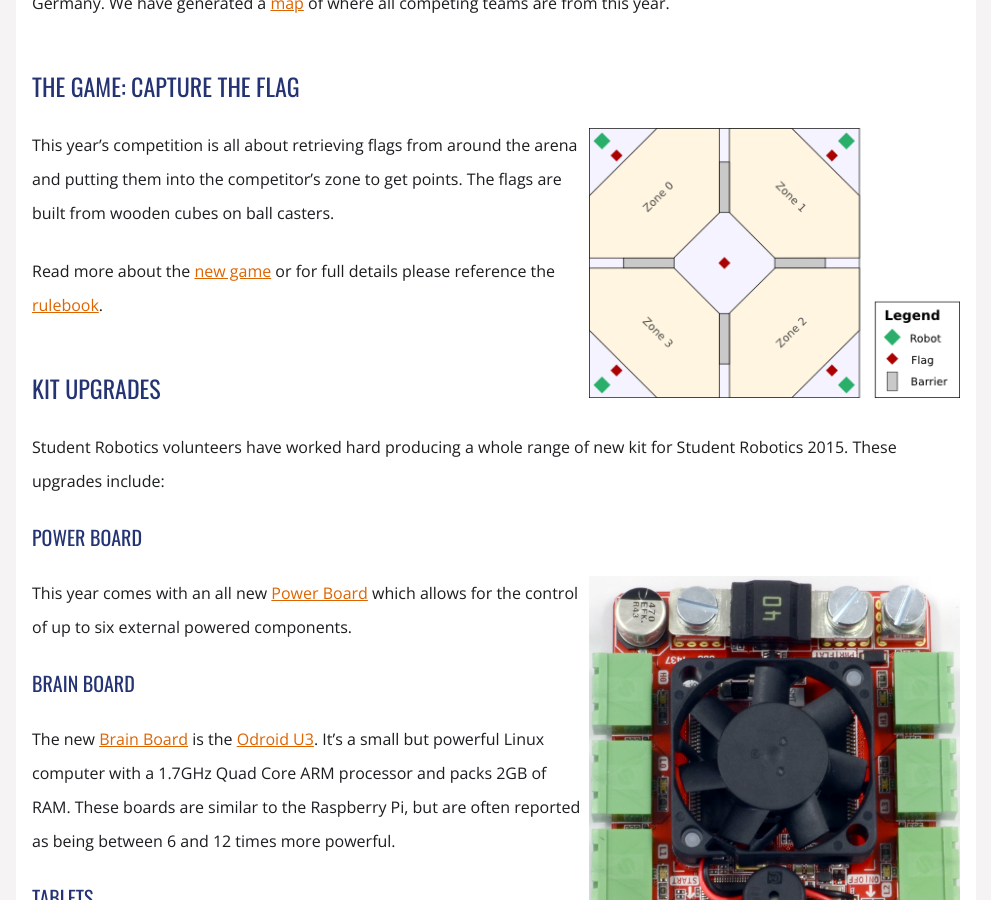
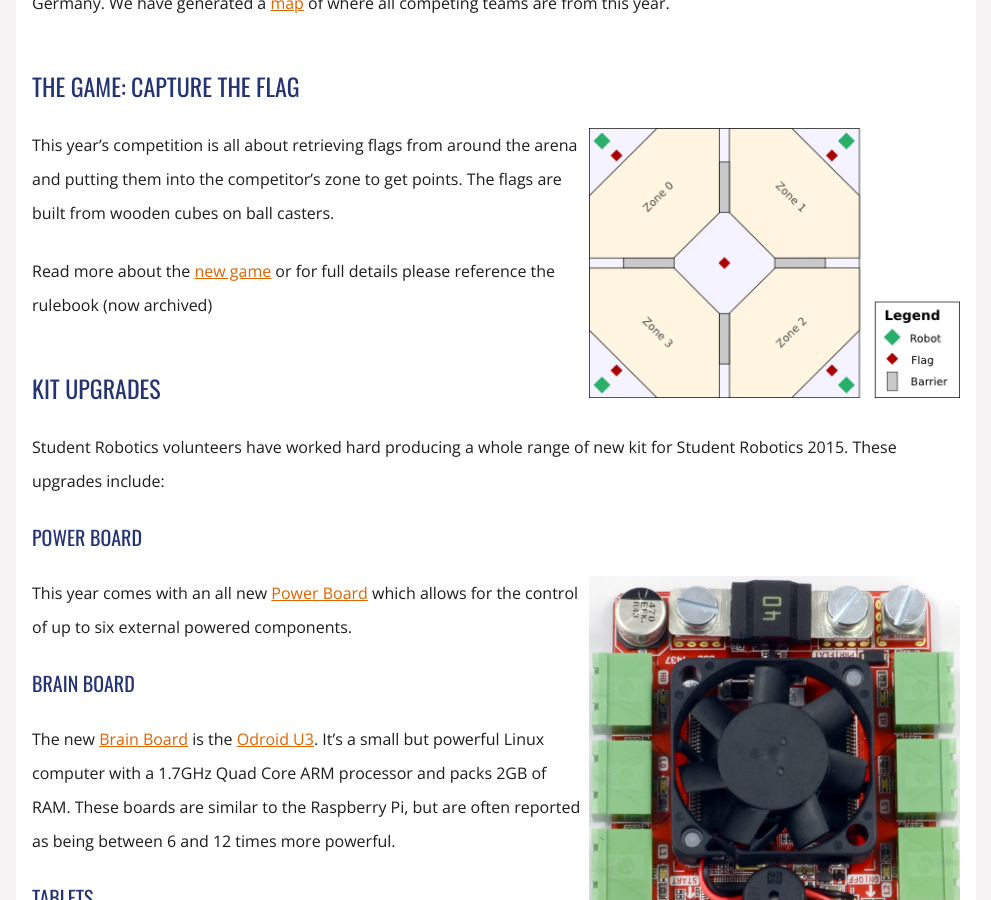
Before and after one commit to srobo/website, a Jekyll site: the page built from _posts/2014-10-26-student-robotics-2015-starts-with-a-range-of-new-kit.md, in a window 1280 px wide and 900 px high, scrolled down 377 px. Shown: the whole window, without its empty margins (144-1135 px from the left). Built offline with Jekyll 4.4.1, drawn with Linux system fonts in a browser that asks for light colours; nearby versions of some CDN libraries; comment, search, counter and statistics services are not loaded.

Commit message:
Update game details links

```diff
--- a/_posts/2014-10-26-student-robotics-2015-starts-with-a-range-of-new-kit.md
+++ b/_posts/2014-10-26-student-robotics-2015-starts-with-a-range-of-new-kit.md
@@ -21,7 +21,7 @@
 This year's competition is all about retrieving flags from around the arena and putting them into the competitor's zone
 to get points. The flags are built from wooden cubes on ball casters.
 
-Read more about the [new game](/schools/game) or for full details please reference the [rulebook](/resources/2015/rulebook.pdf).
+Read more about the [new game](https://en.wikipedia.org/wiki/Student_Robotics#2015:_.22Capture_the_Flag.22) or for full details please reference the rulebook (now archived)
 
 Kit upgrades
 ------------
```
